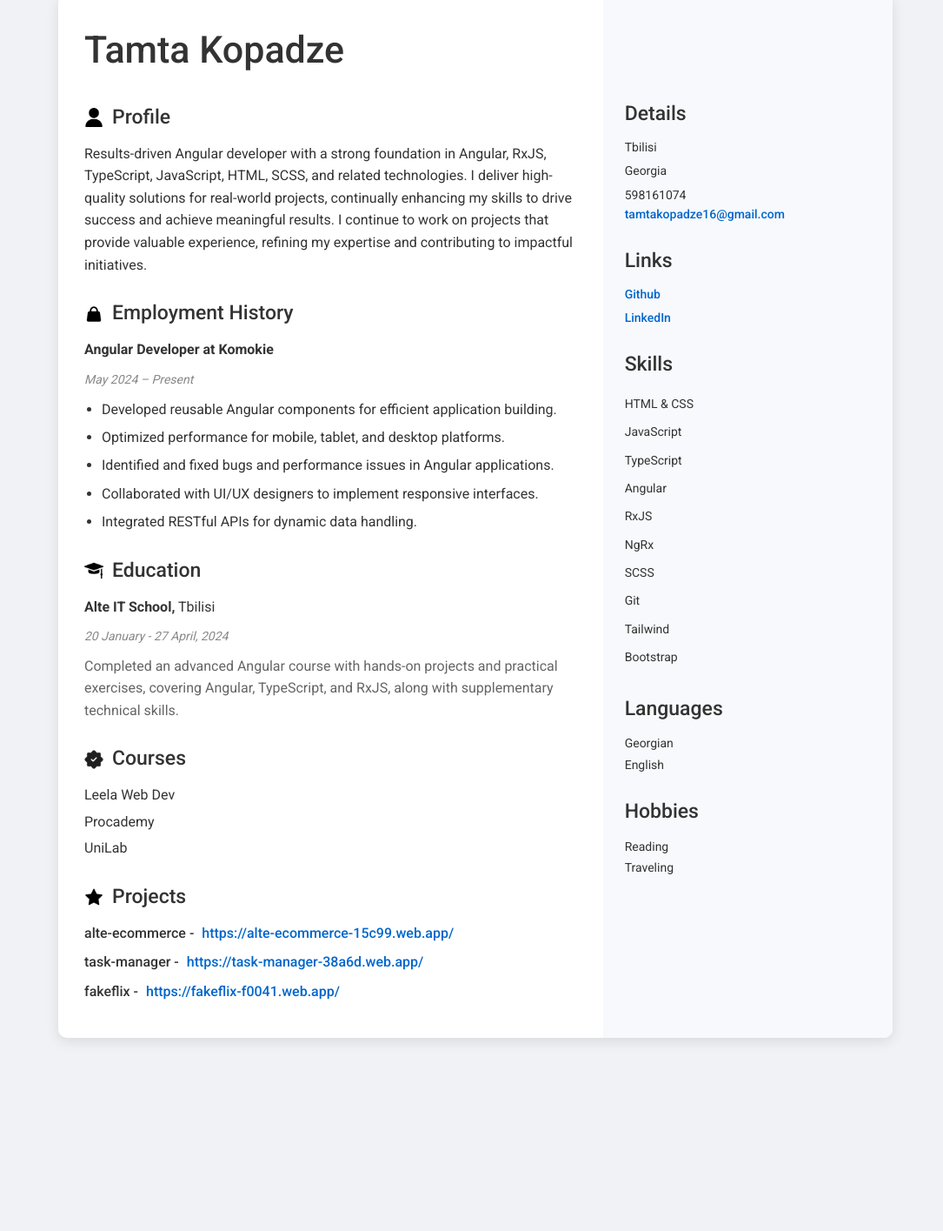
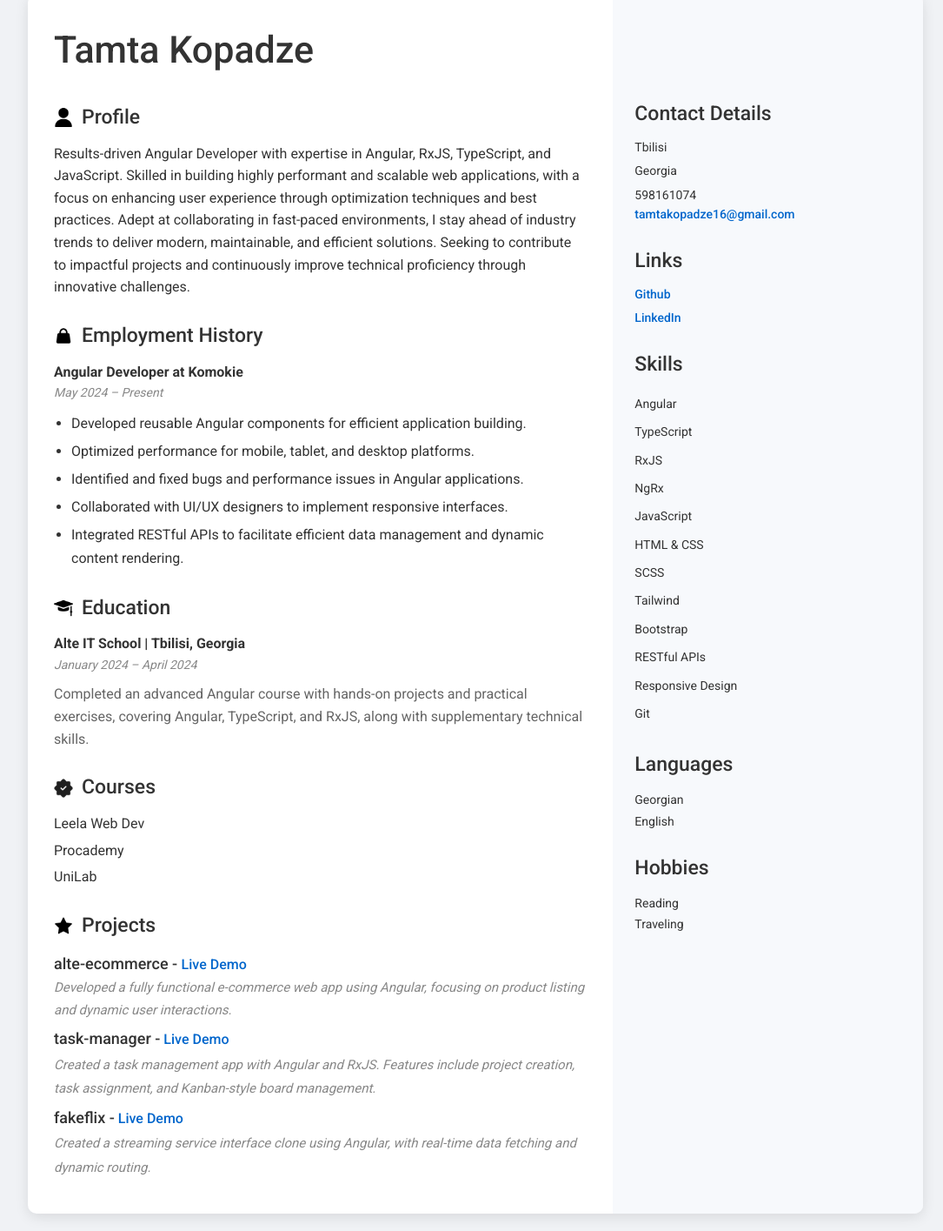
Before and after one commit to tkopadze2004/CV, a plain HTML site: page index.html in a window 1280 px wide. Shown: the part 27-1442 px from the top of the page at 87% size, without its empty margins (93-1178 px from the left). Before the commit the page ends 1240 px from the top, so only its background shows below. Drawn offline with Linux system fonts and the light colour scheme.

Commit message:
Code refactor

```diff
--- a/index.css
+++ b/index.css
@@ -1,4 +1,4 @@
-@import url('https://fonts.googleapis.com/css2?family=Roboto:wght@400;500;700&display=swap');
+@import url("https://fonts.googleapis.com/css2?family=Roboto:wght@400;500;700&display=swap");
 
 body {
   font-family: "Roboto", sans-serif;
@@ -14,7 +14,7 @@ body {
 
 .container {
   background-color: #fff;
-  max-width: 960px;
+  max-width: 1030px;
   width: 100%;
   display: flex;
   height: auto;
@@ -24,10 +24,8 @@ body {
   margin: 20px;
 }
 
-.main
-{
-    padding: 30px 30px;
-
+.main {
+  padding: 30px 30px;
 }
 .sidebar {
   padding: 95px 25px;
@@ -120,18 +118,18 @@ a:hover {
 }
 
 .projects ul {
-  list-style-type: none;
   padding: 0;
 }
 
 .projects ul li {
-  margin: 8px 0;
+  list-style-type: none;
+  line-height: 1.7;
 }
 
 .projects .title {
   font-weight: 500;
-  margin-right: 5px;
-  font-size: 16px;
+  margin-right: 0px;
+  font-size: 18px;
 }
 
 .experience ul {
@@ -139,3 +137,13 @@ a:hover {
   margin-left: 20px;
   line-height: 1.7;
 }
+
+.detail {
+  color: #888;
+  font-size: 15px;
+  font-style: italic;
+}
+.space {
+  display: flex;
+  align-items: center;
+}
--- a/index.html
+++ b/index.html
@@ -22,13 +22,15 @@
             Profile
           </h2>
           <p>
-            Results-driven Angular developer with a strong foundation in
-            Angular, RxJS, TypeScript, JavaScript, HTML, SCSS, and related
-            technologies. I deliver high-quality solutions for real-world
-            projects, continually enhancing my skills to drive success and
-            achieve meaningful results. I continue to work on projects that
-            provide valuable experience, refining my expertise and contributing
-            to impactful initiatives.
+            Results-driven Angular Developer with expertise in Angular, RxJS,
+            TypeScript, and JavaScript. Skilled in building highly performant
+            and scalable web applications, with a focus on enhancing user
+            experience through optimization techniques and best practices. Adept
+            at collaborating in fast-paced environments, I stay ahead of
+            industry trends to deliver modern, maintainable, and efficient
+            solutions. Seeking to contribute to impactful projects and
+            continuously improve technical proficiency through innovative
+            challenges.
           </p>
         </section>
         <section class="experience">
@@ -36,8 +38,10 @@
             <img src="images/bag.png" alt="Experience Icon" />
             Employment History
           </h2>
-          <p><strong>Angular Developer at Komokie</strong></p>
-          <p class="date">May 2024 – Present</p>
+          <div>
+            <strong>Angular Developer at Komokie </strong>
+            <div class="date">May 2024 – Present</div>
+          </div>
           <ul>
             <li>
               Developed reusable Angular components for efficient application
@@ -54,7 +58,10 @@
               Collaborated with UI/UX designers to implement responsive
               interfaces.
             </li>
-            <li>Integrated RESTful APIs for dynamic data handling.</li>
+            <li>
+              Integrated RESTful APIs to facilitate efficient data management
+              and dynamic content rendering.
+            </li>
           </ul>
         </section>
         <section class="education">
@@ -62,8 +69,8 @@
             <img src="images/education.png" alt="Education Icon" />
             Education
           </h2>
-          <p><strong>Alte IT School,</strong> Tbilisi</p>
-          <p class="date">20 January - 27 April, 2024</p>
+          <strong>Alte IT School | Tbilisi, Georgia </strong>
+          <div class="date">January 2024 – April 2024</div>
           <p class="certificate">
             Completed an advanced Angular course with hands-on projects and
             practical exercises, covering Angular, TypeScript, and RxJS, along
@@ -89,21 +96,39 @@
           </h2>
           <ul>
             <li>
-              <span class="title">alte-ecommerce -</span>
+              <span class="title">alte-ecommerce - </span>
               <a href="https://alte-ecommerce-15c99.web.app/" target="_blank"
-                >https://alte-ecommerce-15c99.web.app/</a
+                >Live Demo</a
+              >
+              <br />
+              <div class="detail"
+                >Developed a fully functional e-commerce web app using Angular,
+                focusing on product listing and dynamic user interactions.</div
               >
             </li>
             <li>
               <span class="title">task-manager -</span>
               <a href="https://task-manager-38a6d.web.app/" target="_blank"
-                >https://task-manager-38a6d.web.app/</a
+                >Live Demo</a
+              >
+              <br />
+
+              <span class="detail"
+                >Created a task management app with Angular and RxJS. Features
+                include project creation, task assignment, and Kanban-style
+                board management.</span
               >
             </li>
             <li>
               <span class="title">fakeflix -</span>
               <a href="https://fakeflix-f0041.web.app/" target="_blank"
-                >https://fakeflix-f0041.web.app/</a
+                >Live Demo</a
+              >
+              <br />
+
+              <span class="detail"
+                >Created a streaming service interface clone using Angular, with
+                real-time data fetching and dynamic routing.</span
               >
             </li>
           </ul>
@@ -111,7 +136,7 @@
       </div>
       <div class="sidebar">
         <section>
-          <h2>Details</h2>
+          <h2>Contact Details</h2>
           <div class="details">
             <div>Tbilisi</div>
             <div>Georgia</div>
@@ -137,16 +162,18 @@
         <section>
           <h2>Skills</h2>
           <ul class="skills">
-            <li>HTML & CSS</li>
-            <li>JavaScript</li>
+            <li>Angular</li>
             <li>TypeScript</li>
-            <li>Angular</li>
             <li>RxJS</li>
             <li>NgRx</li>
+            <li>JavaScript</li>
+            <li>HTML & CSS</li>
             <li>SCSS</li>
-            <li>Git</li>
             <li>Tailwind</li>
             <li>Bootstrap</li>
+            <li>RESTful APIs</li>
+            <li>Responsive Design</li>
+            <li>Git</li>
           </ul>
         </section>
         <section>
```
